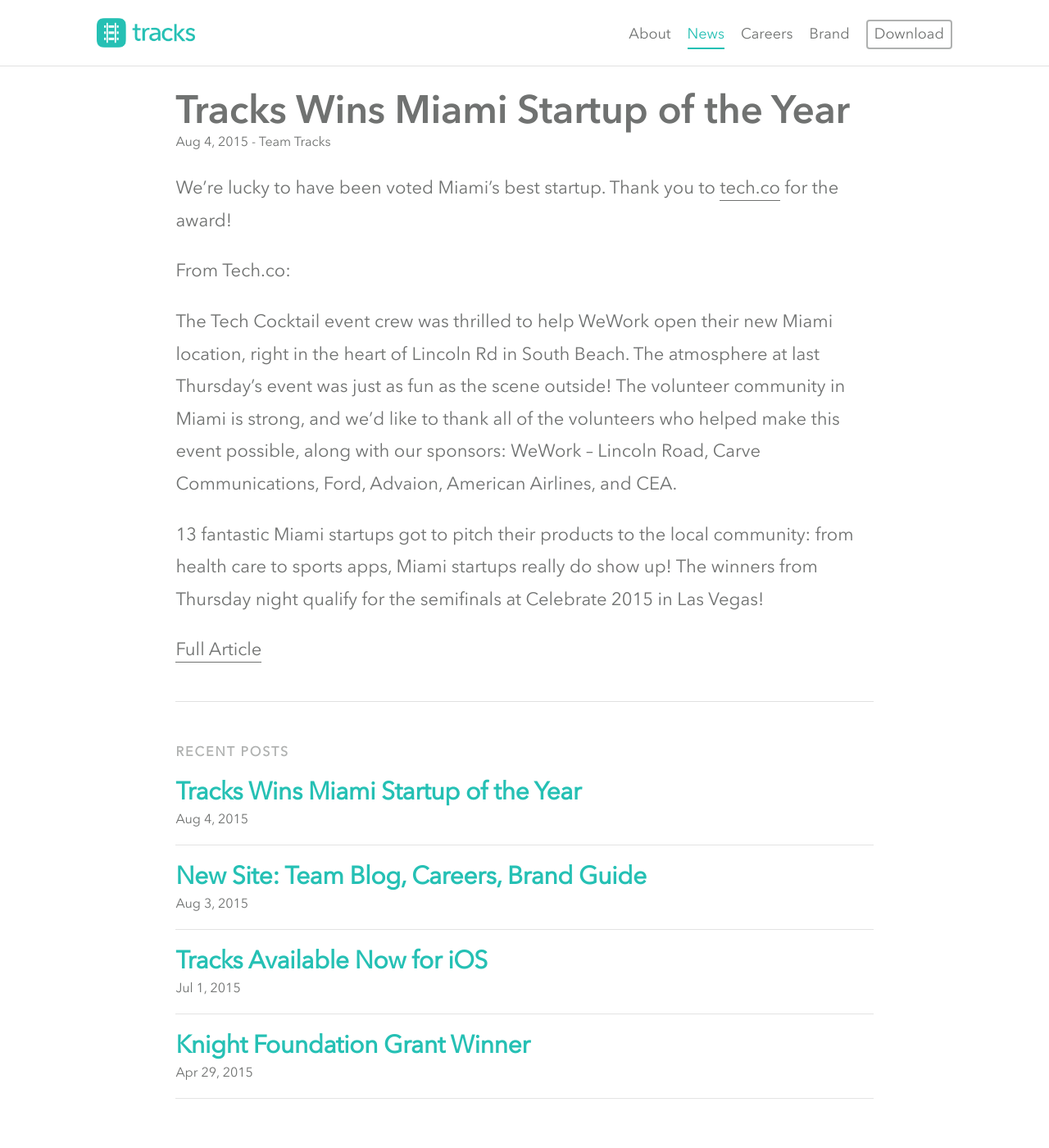
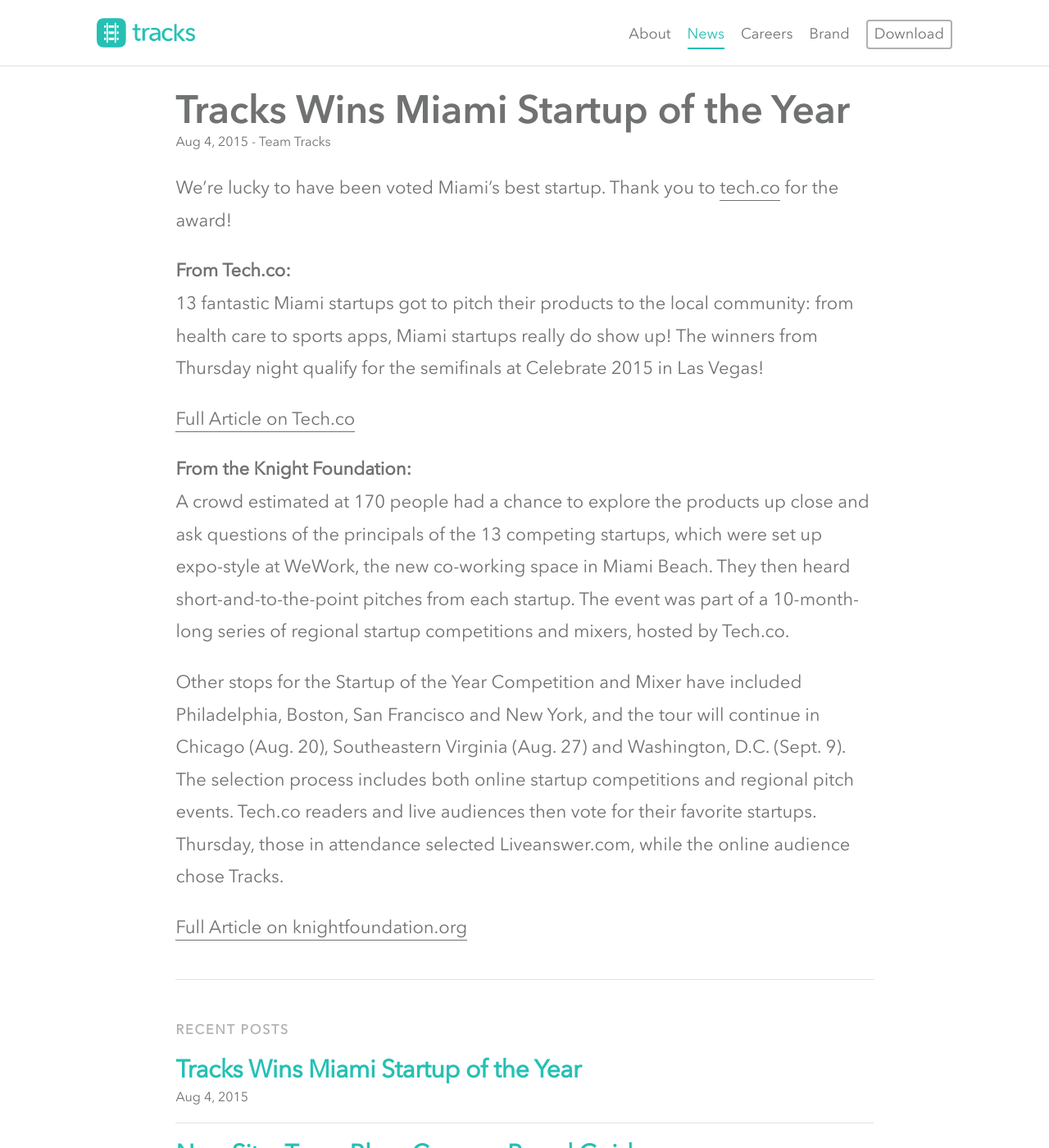
Before and after one commit to getontracks/getontracks.github.io, a Jekyll site: the page built from _posts/2015-08-04-Tracks-Miami-Startup-of-the-Year.markdown, in a window 1280 px wide and 1400 px high. Shown: the whole window at 82% size. Built offline with Jekyll 4.4.1, drawn with Linux system fonts in a browser that asks for light colours; comment, search, counter and statistics services are not loaded.

Commit message:
update article

```diff
--- a/_posts/2015-08-04-Tracks-Miami-Startup-of-the-Year.markdown
+++ b/_posts/2015-08-04-Tracks-Miami-Startup-of-the-Year.markdown
@@ -12,15 +12,22 @@
 We're lucky to have been voted Miami's best startup. Thank you to [tech.co] for the award!
 
 
-From Tech.co:
-
-The Tech Cocktail event crew was thrilled to help WeWork open their new Miami location, right in the heart of Lincoln Rd in South Beach. The atmosphere at last Thursday’s event was just as fun as the scene outside! The volunteer community in Miami is strong, and we’d like to thank all of the volunteers who helped make this event possible, along with our sponsors: WeWork – Lincoln Road, Carve Communications, Ford, Advaion, American Airlines, and CEA.
-
+**From Tech.co:**
 13 fantastic Miami startups got to pitch their products to the local community: from health care to sports apps, Miami startups really do show up! The winners from Thursday night qualify for the semifinals at Celebrate 2015 in Las Vegas!
 
-[Full Article]
+[Full Article on Tech.co]
 
+
+**From the Knight Foundation:**
+A crowd estimated at 170 people had a chance to explore the products up close and ask questions of the principals of the 13 competing startups, which were set up expo-style at WeWork, the new co-working space in Miami Beach. They then heard short-and-to-the-point pitches from each startup. The event was part of a 10-month-long series of regional startup competitions and mixers, hosted by Tech.co.
+
+Other stops for the Startup of the Year Competition and Mixer have included Philadelphia, Boston, San Francisco and New York, and the tour will continue in Chicago (Aug. 20), Southeastern Virginia (Aug. 27) and Washington, D.C. (Sept. 9). The selection process includes both online startup competitions and regional pitch events. Tech.co readers and live audiences then vote for their favorite startups. Thursday, those in attendance selected Liveanswer.com, while the online audience chose Tracks.
+
+[Full Article on knightfoundation.org]
 
 [tech.co]: http://tech.co/tracks-live-answer-miami-startups-year-2015-08
 
-[Full Article]: http://tech.co/tracks-live-answer-miami-startups-year-2015-08
+[Full Article on Tech.co]: http://tech.co/tracks-live-answer-miami-startups-year-2015-08
+
+
+[Full Article on knightfoundation.org]: http://www.knightfoundation.org/blogs/knightblog/2015/8/5/techco-competition-showcases-growing-array-south-florida-startups/
```
Also changed, not shown: 2 other files.
